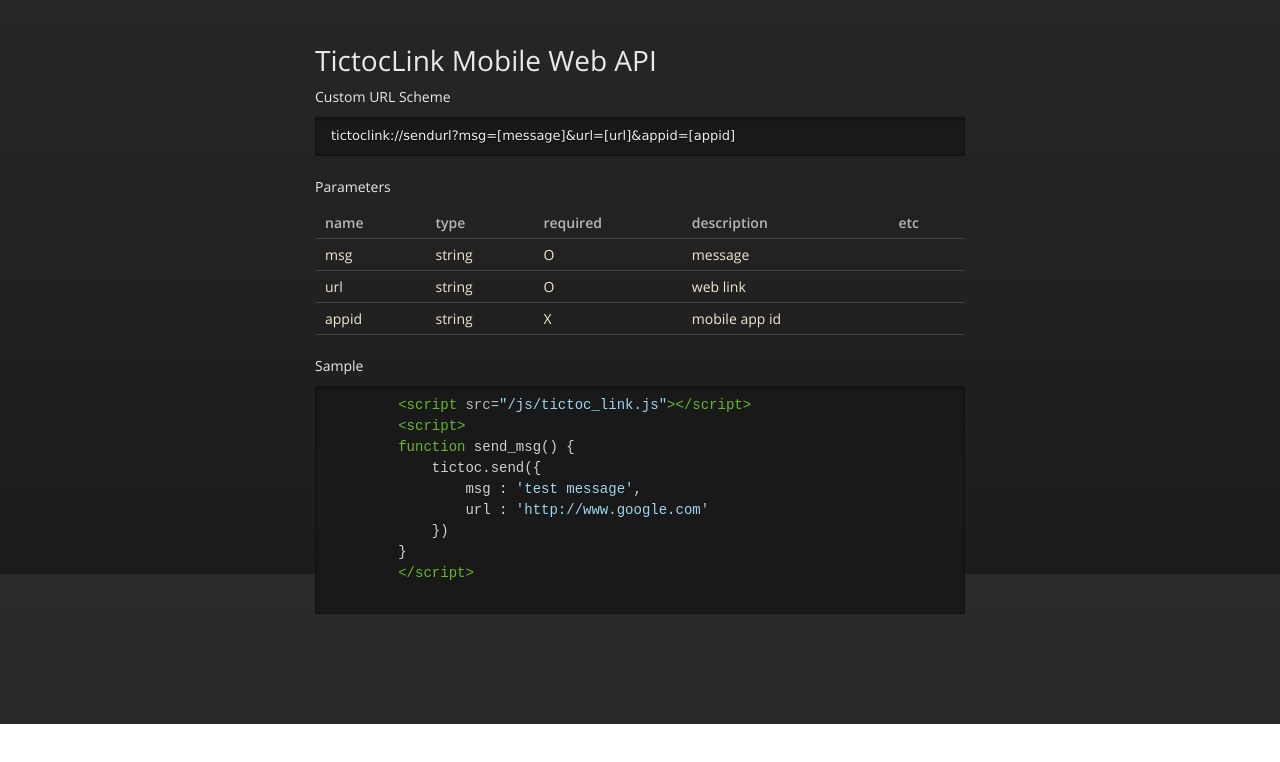
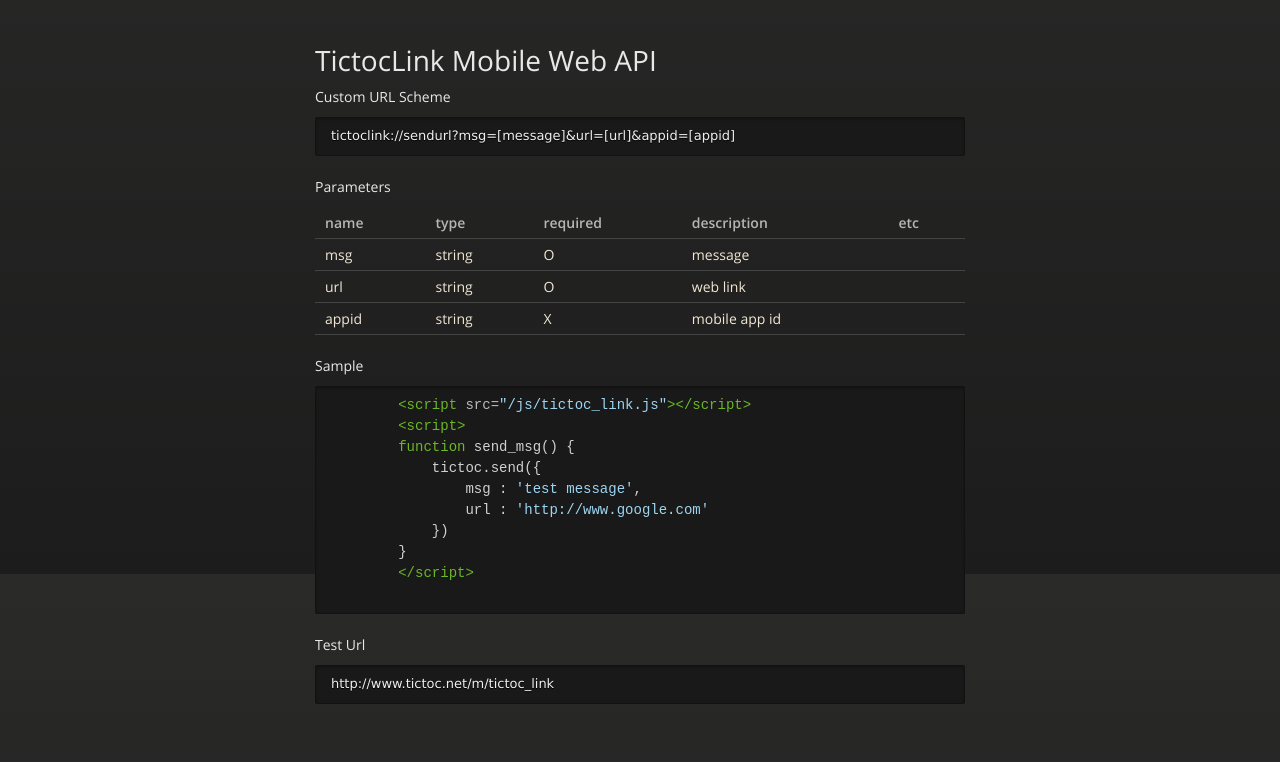
Before and after one commit to tictocnet/tictoclink-web, a plain HTML site: page index.html in a window 1280 px wide. Shown: the part 226-988 px from the top of the page. Before the commit the page ends 950 px from the top, so only its background shows below. Drawn offline with nearby package versions, Linux system fonts and the light colour scheme.

```diff
--- a/index.html
+++ b/index.html
@@ -96,6 +96,12 @@
         <span class="nt">&lt;/script&gt;</span>
 
 </pre></div>
+
+<h4>
+<a name="test-url" class="anchor" href="#test-url"><span class="octicon octicon-link"></span></a>Test Url</h4>
+
+<pre><code>http://www.tictoc.net/m/tictoc_link
+</code></pre>
       </section>
 
     </div>
```
Also changed, not shown: params.json (+1 -1 lines).
